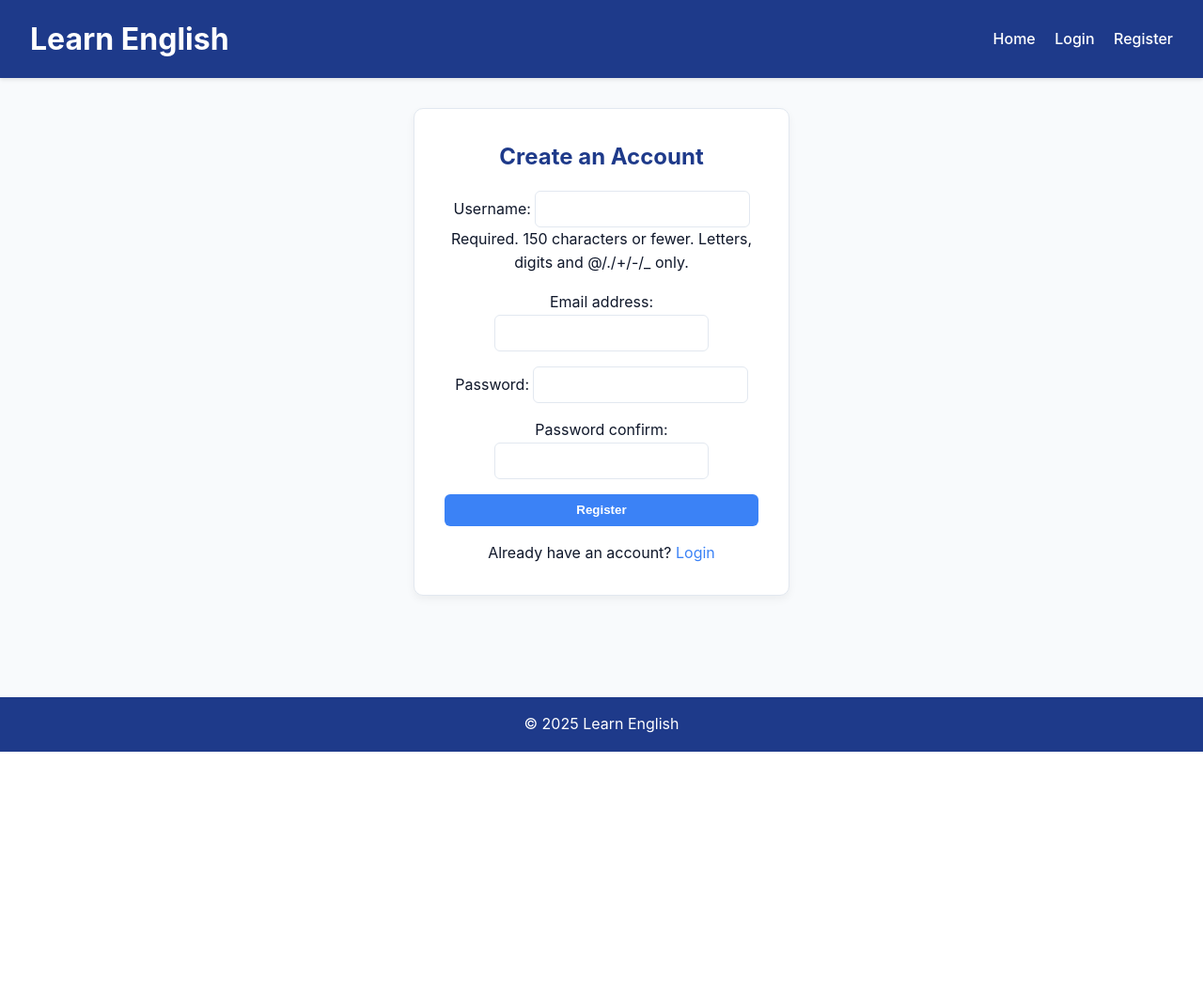
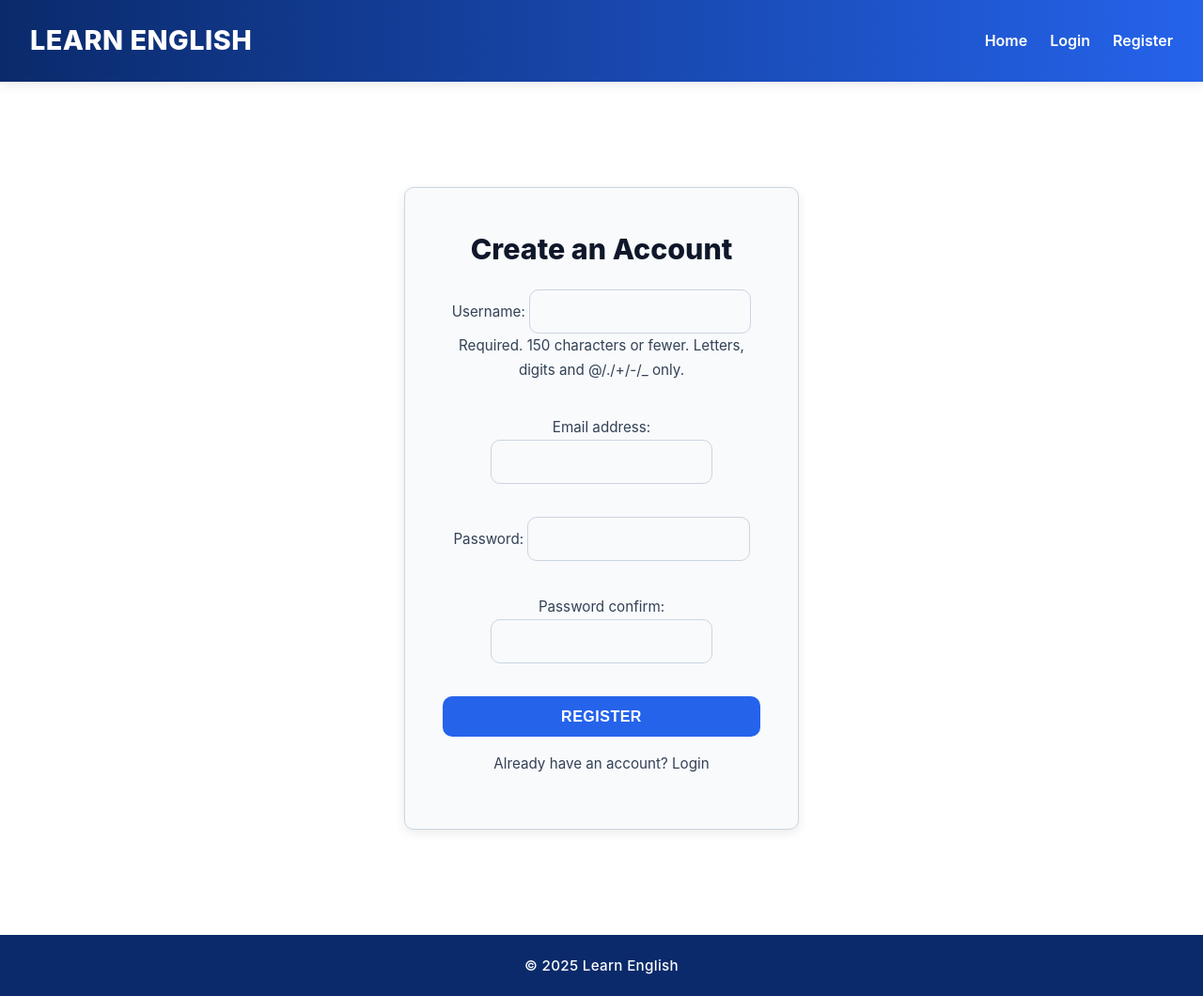
Before and after one commit to Shivanshtiwari1234/PallaviMaam, a Django app: template LearnEng/main/templates/main/register.html in a window 1280 px wide. Shown: the whole page at 94% size. Before the commit the page ends 800 px from the top, so only its background shows below. Run offline with Django 4.2, Linux system fonts and the light colour scheme; the template is opened without the code that fills it: values that come from a table or form of the project are taken from there, others are empty; tables that the repository leaves empty hold one stand-in row (values such as "Sample post").

Commit message:
Added better CSS and functionality

```diff
--- a/LearnEng/main/static/main/styles.css
+++ b/LearnEng/main/static/main/styles.css
@@ -1,122 +1,263 @@
+/* ==========================================
+   Learn English — High Contrast Blue & White
+   Elegant, Accessible, and Responsive
+   ========================================== */
+
+/* ---------- THEME COLORS ---------- */
 :root {
-  --primary: #1e3a8a;        /* navy blue */
-  --secondary: #3b82f6;      /* bright blue */
-  --accent: #e0f2fe;         /* light blue */
-  --text-main: #0f172a;      /* dark text */
-  --text-secondary: #475569; /* muted gray-blue text */
-  --bg-main: #ffffff;        /* white */
-  --bg-light: #f8fafc;       /* soft gray */
-  --border: #e2e8f0;
+  --color-primary: #0a2a6b;          /* Deep royal blue */
+  --color-primary-light: #2563eb;    /* Vibrant sky blue */
+  --color-accent: #dbeafe;           /* Light blue tint */
+  --color-bg: #ffffff;               /* Crisp white background */
+  --color-surface: #f8fafc;          /* Pale white-gray panels */
+  --color-text: #0f172a;             /* Very dark navy text */
+  --color-muted: #334155;            /* Medium gray-blue */
+  --color-border: #cbd5e1;           /* Subtle light gray border */
+
+  --radius: 10px;
+  --shadow: 0 4px 12px rgba(0, 0, 0, 0.08);
+  --transition: 0.25s ease;
+  --max-width: 1200px;
 }
 
+/* ---------- DARK MODE ---------- */
+@media (prefers-color-scheme: dark) {
+  :root {
+    --color-primary: #60a5fa;       /* Bright blue */
+    --color-primary-light: #3b82f6; /* Medium blue */
+    --color-accent: #1e3a8a;        /* Deep navy */
+    --color-bg: #0f172a;            /* Very dark navy background */
+    --color-surface: #1e293b;       /* Muted dark panel */
+    --color-text: #f8fafc;          /* Light text */
+    --color-muted: #94a3b8;         /* Muted gray-blue text */
+    --color-border: #334155;        /* Subtle dark border */
+  }
+}
+
+/* ---------- RESET ---------- */
 * {
-  box-sizing: border-box;
   margin: 0;
   padding: 0;
+  box-sizing: border-box;
+}
+
+html, body {
+  height: 100%;
 }
 
 body {
   font-family: "Inter", "Segoe UI", Arial, sans-serif;
-  background-color: var(--bg-light);
-  color: var(--text-main);
-  line-height: 1.6;
+  background-color: var(--color-bg);
+  color: var(--color-text);
   display: flex;
   flex-direction: column;
-  min-height: 100vh;
+  line-height: 1.7;
 }
 
-/* Header */
+/* ---------- HEADER ---------- */
 header {
-  background-color: var(--primary);
+  background: linear-gradient(90deg, var(--color-primary) 0%, var(--color-primary-light) 100%);
   color: white;
-  padding: 1rem 2rem;
+  padding: 1.2rem 2rem;
   display: flex;
   justify-content: space-between;
   align-items: center;
-  box-shadow: 0 2px 4px rgba(0, 0, 0, 0.1);
+  box-shadow: var(--shadow);
 }
 
-header a {
+header h1 {
+  font-size: 1.8rem;
+  font-weight: 800;
+  letter-spacing: 0.5px;
+  text-transform: uppercase;
+}
+
+nav {
+  display: flex;
+  flex-wrap: wrap;
+}
+
+nav a {
   color: white;
   text-decoration: none;
-  margin-left: 1rem;
-  font-weight: 500;
+  margin-left: 1.5rem;
+  font-weight: 600;
+  transition: opacity var(--transition), text-shadow var(--transition);
 }
 
-header a:hover {
-  color: var(--accent);
+nav a:hover {
+  text-shadow: 0 0 8px rgba(255, 255, 255, 0.6);
+  opacity: 0.9;
 }
 
-/* Main */
+/* ---------- MAIN CONTENT ---------- */
 main {
-  flex-grow: 1;
+  flex: 1;
+  width: 100%;
+  max-width: var(--max-width);
+  margin: 0 auto;
   padding: 2rem;
 }
 
-/* Footer */
+/* ---------- FOOTER ---------- */
 footer {
-  background-color: var(--primary);
+  background-color: var(--color-primary);
   color: white;
   text-align: center;
-  padding: 1rem;
+  padding: 1.2rem;
+  font-size: 0.95rem;
+  font-weight: 500;
+  letter-spacing: 0.3px;
 }
 
-/* Buttons */
+/* ---------- BUTTONS ---------- */
 button, .btn {
-  background-color: var(--secondary);
+  background-color: var(--color-primary-light);
   color: white;
-  padding: 0.6rem 1.2rem;
   border: none;
-  border-radius: 6px;
+  border-radius: var(--radius);
+  padding: 0.8rem 1.5rem;
+  font-weight: 700;
+  font-size: 1rem;
   cursor: pointer;
-  font-weight: 600;
-  transition: background-color 0.3s ease;
+  text-transform: uppercase;
+  letter-spacing: 0.5px;
+  transition: background-color var(--transition), transform var(--transition), box-shadow var(--transition);
   text-decoration: none;
   display: inline-block;
 }
 
 button:hover, .btn:hover {
-  background-color: #2563eb;
+  background-color: var(--color-primary);
+  box-shadow: 0 4px 10px rgba(37, 99, 235, 0.4);
+  transform: translateY(-2px);
 }
 
-/* Cards */
-.card {
-  background-color: var(--bg-main);
-  border: 1px solid var(--border);
-  border-radius: 10px;
-  padding: 1.5rem;
-  margin-bottom: 1.5rem;
-  box-shadow: 0 2px 6px rgba(0, 0, 0, 0.05);
+button:active, .btn:active {
+  transform: translateY(0);
+  box-shadow: none;
 }
 
-/* Forms */
+/* ---------- CARDS ---------- */
+.card {
+  background-color: var(--color-surface);
+  border-radius: var(--radius);
+  border: 1px solid var(--color-border);
+  padding: 1.8rem;
+  margin-bottom: 1.8rem;
+  box-shadow: var(--shadow);
+  transition: transform var(--transition), box-shadow var(--transition), border-color var(--transition);
+}
+
+.card:hover {
+  transform: translateY(-3px);
+  border-color: var(--color-primary-light);
+  box-shadow: 0 6px 16px rgba(0, 0, 0, 0.15);
+}
+
+.card h3 {
+  color: var(--color-primary);
+  margin-bottom: 0.75rem;
+  font-size: 1.3rem;
+  font-weight: 700;
+}
+
+.card p {
+  color: var(--color-muted);
+  font-size: 1rem;
+  margin-bottom: 1rem;
+}
+
+/* ---------- FORMS ---------- */
 form {
   display: flex;
   flex-direction: column;
-  gap: 1rem;
+  gap: 1.2rem;
 }
 
 input, textarea, select {
-  padding: 0.6rem;
-  border: 1px solid var(--border);
-  border-radius: 6px;
+  padding: 0.85rem;
+  border-radius: var(--radius);
+  border: 1px solid var(--color-border);
+  background-color: var(--color-surface);
   font-size: 1rem;
+  color: var(--color-text);
+  transition: border-color var(--transition), box-shadow var(--transition);
 }
 
-input:focus, textarea:focus {
+input:focus, textarea:focus, select:focus {
   outline: none;
-  border-color: var(--secondary);
-  box-shadow: 0 0 0 2px var(--accent);
+  border-color: var(--color-primary-light);
+  box-shadow: 0 0 0 3px var(--color-accent);
 }
 
-/* Auth Boxes */
+/* ---------- AUTH BOXES ---------- */
 .centered-box {
-  background-color: var(--bg-main);
-  border: 1px solid var(--border);
-  border-radius: 10px;
-  box-shadow: 0 4px 10px rgba(0, 0, 0, 0.05);
-  max-width: 400px;
-  margin: auto;
-  padding: 2rem;
+  background-color: var(--color-surface);
+  border: 1px solid var(--color-border);
+  border-radius: var(--radius);
+  box-shadow: var(--shadow);
+  padding: 2.5rem;
+  max-width: 420px;
+  margin: 5rem auto;
   text-align: center;
+  transition: background-color var(--transition);
 }
+
+.centered-box h2 {
+  color: var(--color-primary);
+  margin-bottom: 1.2rem;
+  font-size: 1.9rem;
+  font-weight: 800;
+}
+
+.centered-box p {
+  color: var(--color-muted);
+  font-size: 0.95rem;
+  margin-bottom: 1rem;
+}
+
+/* ---------- LISTS ---------- */
+ul {
+  list-style: none;
+  padding: 0;
+}
+
+li {
+  background-color: var(--color-surface);
+  border: 1px solid var(--color-border);
+  border-radius: var(--radius);
+  padding: 0.8rem 1rem;
+  margin-bottom: 0.7rem;
+  display: flex;
+  justify-content: space-between;
+  align-items: center;
+  transition: background-color var(--transition), transform var(--transition);
+}
+
+li:hover {
+  background-color: var(--color-accent);
+  transform: translateX(3px);
+}
+
+/* ---------- RESPONSIVE ---------- */
+@media (max-width: 768px) {
+  header {
+    flex-direction: column;
+    align-items: flex-start;
+    gap: 0.8rem;
+  }
+
+  nav a {
+    margin: 0 0.8rem 0 0;
+  }
+
+  main {
+    padding: 1.2rem;
+  }
+
+  .centered-box {
+    margin: 3rem 1rem;
+    padding: 2rem;
+  }
+}
--- a/LearnEng/main/templates/main/index.html
+++ b/LearnEng/main/templates/main/index.html
@@ -13,4 +13,3 @@
     {% endif %}
   </section>
 {% endblock %}
-s
```
Also changed, not shown: LearnEng/main/templates/main/login.html (+42 -11 lines), LearnEng/main/views.py (+14 -4 lines), LearnEng/main/templates/base.html (renamed from LearnEng/main/templates/main/base.html).
